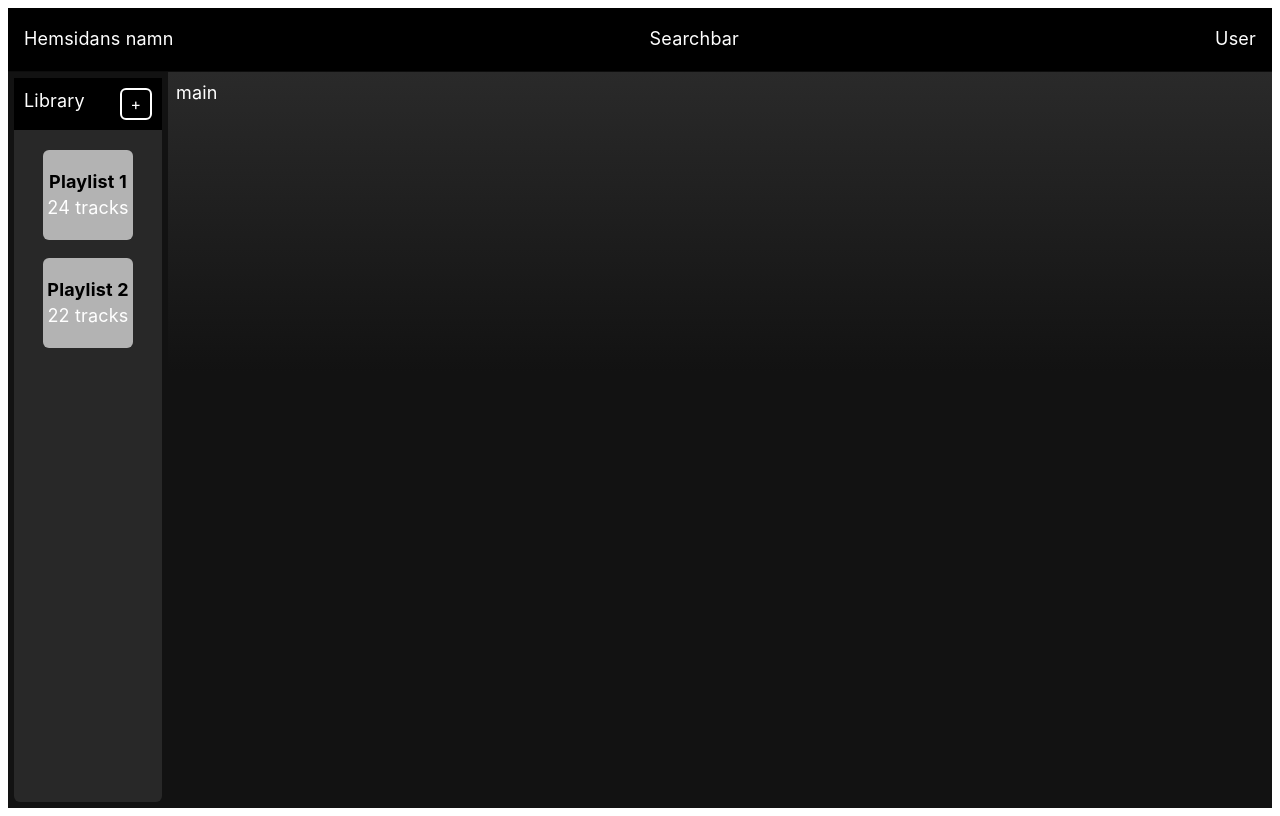
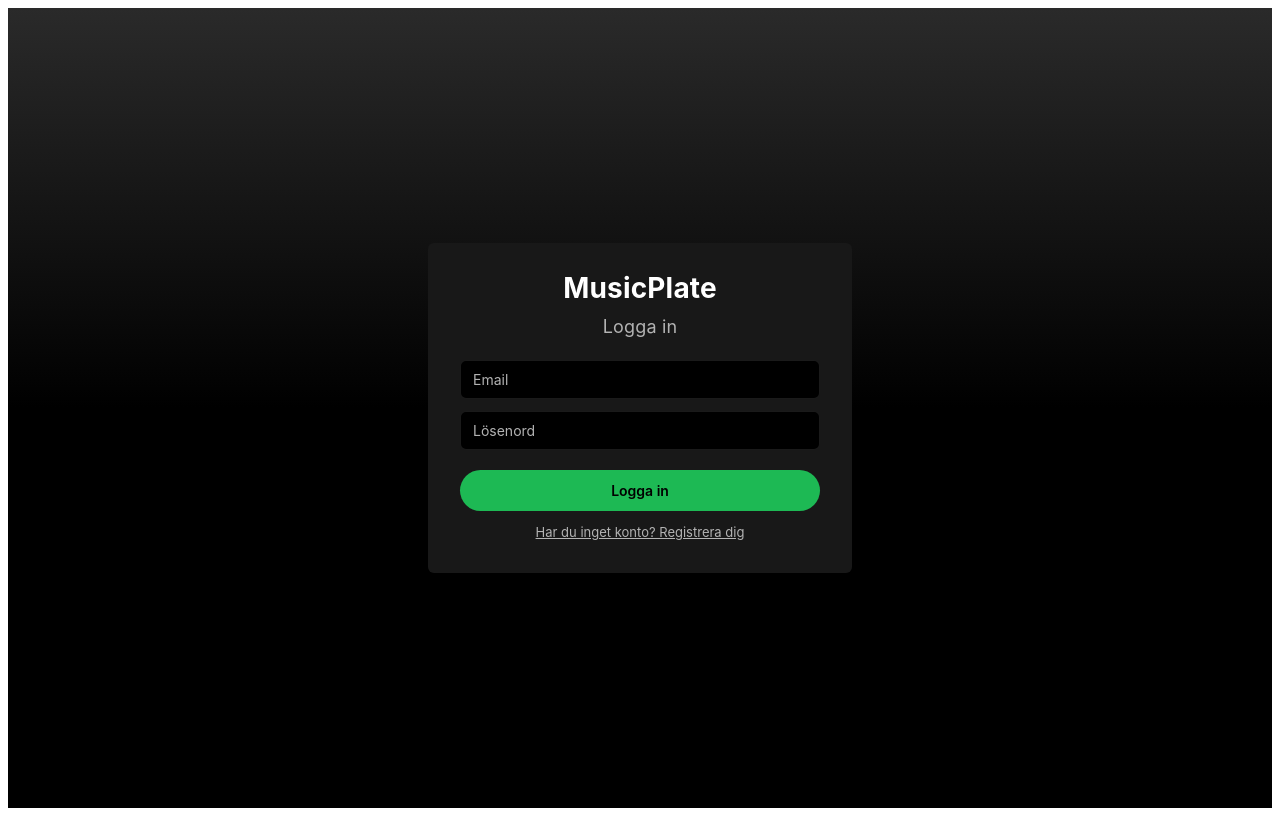
Before and after one commit to KareemKDX/Gruppuppgift6, a React (Vite) app in the folder frontend/: page /login in a window 1280 px wide. Built offline with nearby package versions, Linux system fonts and the light colour scheme.

Commit message:
Added frontend login, registration and logout

```diff
--- a/frontend/package.json
+++ b/frontend/package.json
@@ -10,6 +10,7 @@
     "preview": "vite preview"
   },
   "dependencies": {
+    "axios": "^1.20.0",
     "react": "^19.2.8",
     "react-dom": "^19.2.8"
   },
--- a/frontend/src/App.tsx
+++ b/frontend/src/App.tsx
@@ -1,12 +1,51 @@
+import { useEffect, useState } from "react";
+import axios from "axios";
 import "./App.css";
 import "./css/globals.css";
 import Navbar from "./components/Navbar.tsx";
 import Sidebar from "./components/Sidebar.tsx";
+import AuthPage from "./pages/AuthPage.tsx";
+import { API_URL, clearToken, getToken } from "./auth";
+import type { User } from "./auth";
 
 function App() {
+  const [user, setUser] = useState<User | null>(null);
+  const [loading, setLoading] = useState(() => getToken() !== null);
+
+  useEffect(() => {
+    if (!getToken()) {
+      return;
+    }
+
+    axios
+      .get<{ user: User }>(`${API_URL}/auth/me`)
+      .then((response) => setUser(response.data.user))
+      .catch((error) => {
+        const status = axios.isAxiosError(error) ? error.response?.status : undefined;
+        if (status === 401 || status === 403 || status === 404) {
+          clearToken();
+        }
+      })
+      .finally(() => setLoading(false));
+  }, []);
+
+  const handleLogout = async () => {
+    await axios.post(`${API_URL}/auth/logout`).catch(() => {});
+    clearToken();
+    setUser(null);
+  };
+
+  if (loading) {
+    return null;
+  }
+
+  if (!user) {
+    return <AuthPage onLoggedIn={setUser} />;
+  }
+
   return (
     <div className="app">
-      <Navbar />
+      <Navbar user={user} onLogout={handleLogout} />
       <Sidebar />
 
       <div className="main">main</div>
--- /dev/null
+++ b/frontend/src/auth.ts
@@ -0,0 +1,32 @@
+import axios from "axios";
+
+export const API_URL = "http://localhost:4001";
+
+const TOKEN_KEY = "musicplate_token";
+
+export type User = {
+  id: number;
+  username: string;
+  email: string;
+  subscription_id: number | null;
+  role: string;
+};
+
+export function getToken() {
+  return localStorage.getItem(TOKEN_KEY);
+}
+
+export function setToken(token: string) {
+  localStorage.setItem(TOKEN_KEY, token);
+  axios.defaults.headers.common.Authorization = `Bearer ${token}`;
+}
+
+export function clearToken() {
+  localStorage.removeItem(TOKEN_KEY);
+  delete axios.defaults.headers.common.Authorization;
+}
+
+const savedToken = getToken();
+if (savedToken) {
+  axios.defaults.headers.common.Authorization = `Bearer ${savedToken}`;
+}
--- a/frontend/src/components/Navbar.tsx
+++ b/frontend/src/components/Navbar.tsx
@@ -1,10 +1,22 @@
-function Navbar() {
+import type { User } from "../auth";
+
+type Props = {
+  user: User;
+  onLogout: () => void;
+};
+
+function Navbar({ user, onLogout }: Props) {
   return (
     <>
       <header className="navbar">
-        <div className="navbar-logo">Hemsidans namn</div>
+        <div className="navbar-logo">MusicPlate</div>
         <div className="navbar-search-bar">Searchbar</div>
-        <div className="navbar-user">User</div>
+        <div className="navbar-user">
+          <span>{user.username}</span>
+          <button className="navbar-logout" onClick={onLogout}>
+            Logga ut
+          </button>
+        </div>
       </header>
     </>
   );
--- /dev/null
+++ b/frontend/src/css/AuthPage.css
@@ -0,0 +1,86 @@
+.auth-page {
+  display: flex;
+  align-items: center;
+  justify-content: center;
+  height: 100vh;
+  background: linear-gradient(180deg, #2a2a2a 0%, var(--bg-app) 400px);
+}
+
+.auth-form {
+  display: flex;
+  flex-direction: column;
+  gap: 12px;
+  width: 360px;
+  background-color: var(--bg-card);
+  border-radius: var(--radius);
+  padding: 32px;
+}
+
+.auth-form h1 {
+  font-size: 28px;
+  text-align: center;
+}
+
+.auth-form h2 {
+  font-size: 18px;
+  font-weight: 400;
+  color: var(--text-secondary);
+  text-align: center;
+  margin-bottom: 8px;
+}
+
+.auth-form input {
+  background-color: var(--bg-app);
+  color: var(--text-primary);
+  border: 1px solid rgba(255, 255, 255, 0.1);
+  border-radius: var(--radius);
+  padding: 10px 12px;
+  font-size: 14px;
+  font-family: inherit;
+}
+
+.auth-form input::placeholder {
+  color: var(--text-secondary);
+}
+
+.auth-form input:focus {
+  outline: none;
+  border-color: var(--accent);
+}
+
+.auth-form button[type="submit"] {
+  background-color: var(--accent);
+  color: var(--bg-app);
+  border: none;
+  border-radius: 999px;
+  padding: 12px 24px;
+  font-size: 14px;
+  font-weight: 600;
+  font-family: inherit;
+  cursor: pointer;
+  margin-top: 8px;
+}
+
+.auth-form button[type="submit"]:hover {
+  opacity: 0.85;
+}
+
+.auth-switch {
+  background: none;
+  border: none;
+  color: var(--text-secondary);
+  font-size: 13px;
+  font-family: inherit;
+  cursor: pointer;
+  text-decoration: underline;
+}
+
+.auth-switch:hover {
+  color: var(--text-primary);
+}
+
+.auth-error {
+  color: #ff6b6b;
+  font-size: 14px;
+  text-align: center;
+}
--- a/frontend/src/css/globals.css
+++ b/frontend/src/css/globals.css
@@ -65,3 +65,25 @@ h5 {
   overflow-y: auto;
   padding: 6px;
 }
+
+.navbar-user {
+  display: flex;
+  align-items: center;
+  gap: 12px;
+  color: var(--text-secondary);
+}
+
+.navbar-logout {
+  background: none;
+  color: var(--text-primary);
+  border: 1px solid rgba(255, 255, 255, 0.2);
+  border-radius: 999px;
+  padding: 6px 16px;
+  font-size: 13px;
+  font-family: inherit;
+  cursor: pointer;
+}
+
+.navbar-logout:hover {
+  border-color: var(--text-primary);
+}
--- /dev/null
+++ b/frontend/src/pages/AuthPage.tsx
@@ -0,0 +1,106 @@
+import { useState } from "react";
+import axios from "axios";
+import { API_URL, setToken } from "../auth";
+import type { User } from "../auth";
+import "../css/AuthPage.css";
+
+type Props = {
+  onLoggedIn: (user: User) => void;
+};
+
+function AuthPage({ onLoggedIn }: Props) {
+  const [mode, setMode] = useState<"login" | "register">("login");
+  const [username, setUsername] = useState("");
+  const [email, setEmail] = useState("");
+  const [password, setPassword] = useState("");
+  const [error, setError] = useState("");
+
+  const handleSubmit = async (event: React.FormEvent) => {
+    event.preventDefault();
+    setError("");
+
+    const body =
+      mode === "login"
+        ? { email: email, password: password }
+        : { username: username, email: email, password: password };
+
+    try {
+      const response = await axios.post<{ token: string; user: User }>(
+        `${API_URL}/auth/${mode}`,
+        body
+      );
+      setToken(response.data.token);
+      onLoggedIn(response.data.user);
+    } catch (error) {
+      const status = axios.isAxiosError(error) ? error.response?.status : undefined;
+
+      if (status === 400) {
+        setError("Fyll i alla fält");
+      } else if (status === 401) {
+        setError("Fel email eller lösenord");
+      } else if (status === 409) {
+        setError("Emailen är redan använd");
+      } else {
+        setError(
+          mode === "login" ? "Kunde inte logga in" : "Kunde inte skapa konto"
+        );
+      }
+    }
+  };
+
+  return (
+    <div className="auth-page">
+      <form className="auth-form" onSubmit={handleSubmit}>
+        <h1>MusicPlate</h1>
+
+        <h2>{mode === "login" ? "Logga in" : "Skapa konto"}</h2>
+
+        {mode === "register" && (
+          <input
+            placeholder="Användarnamn"
+            required
+            value={username}
+            onChange={(event) => setUsername(event.target.value)}
+          />
+        )}
+
+        <input
+          type="email"
+          placeholder="Email"
+          required
+          value={email}
+          onChange={(event) => setEmail(event.target.value)}
+        />
+
+        <input
+          type="password"
+          placeholder="Lösenord"
+          required
+          value={password}
+          onChange={(event) => setPassword(event.target.value)}
+        />
+
+        <button type="submit">
+          {mode === "login" ? "Logga in" : "Skapa konto"}
+        </button>
+
+        {error && <p className="auth-error">{error}</p>}
+
+        <button
+          type="button"
+          className="auth-switch"
+          onClick={() => {
+            setMode(mode === "login" ? "register" : "login");
+            setError("");
+          }}
+        >
+          {mode === "login"
+            ? "Har du inget konto? Registrera dig"
+            : "Har du redan ett konto? Logga in"}
+        </button>
+      </form>
+    </div>
+  );
+}
+
+export default AuthPage;
```
Also changed, not shown: 1 other file (tests, documents, lock files or other folders).
